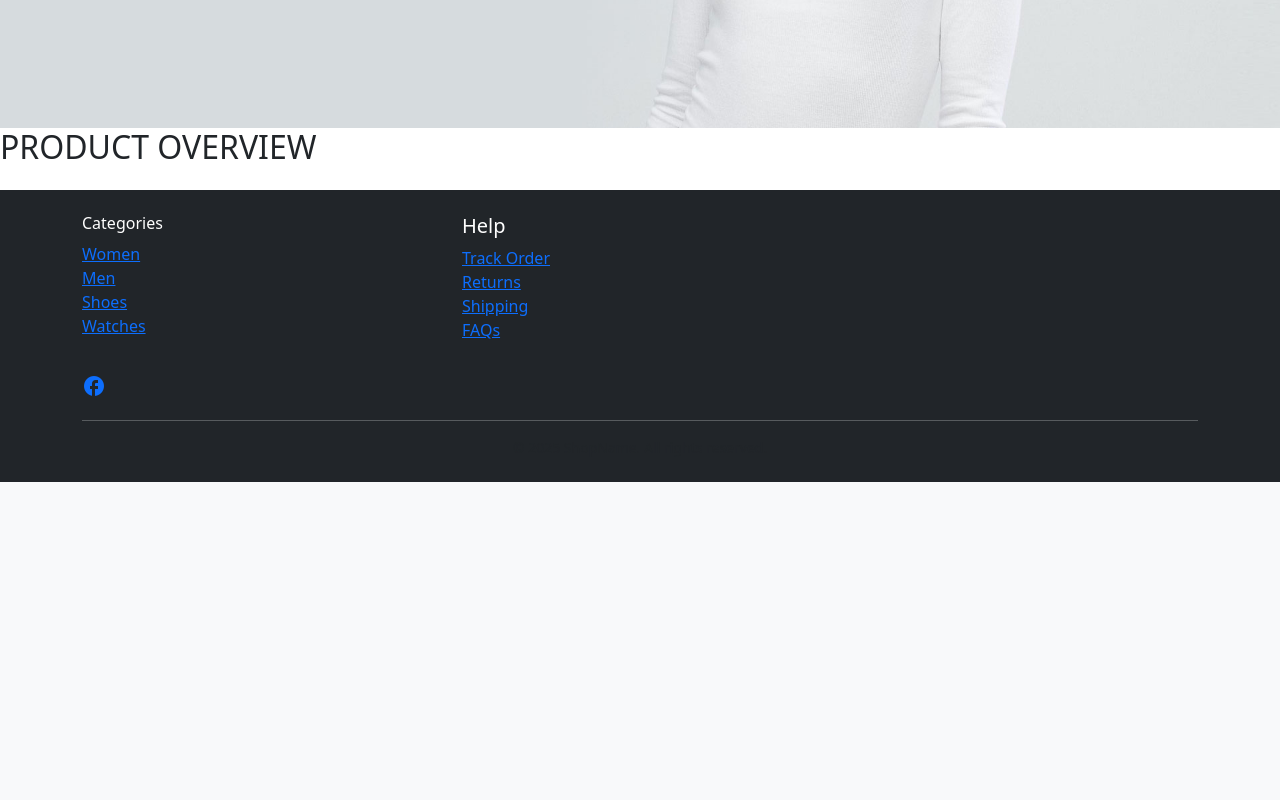
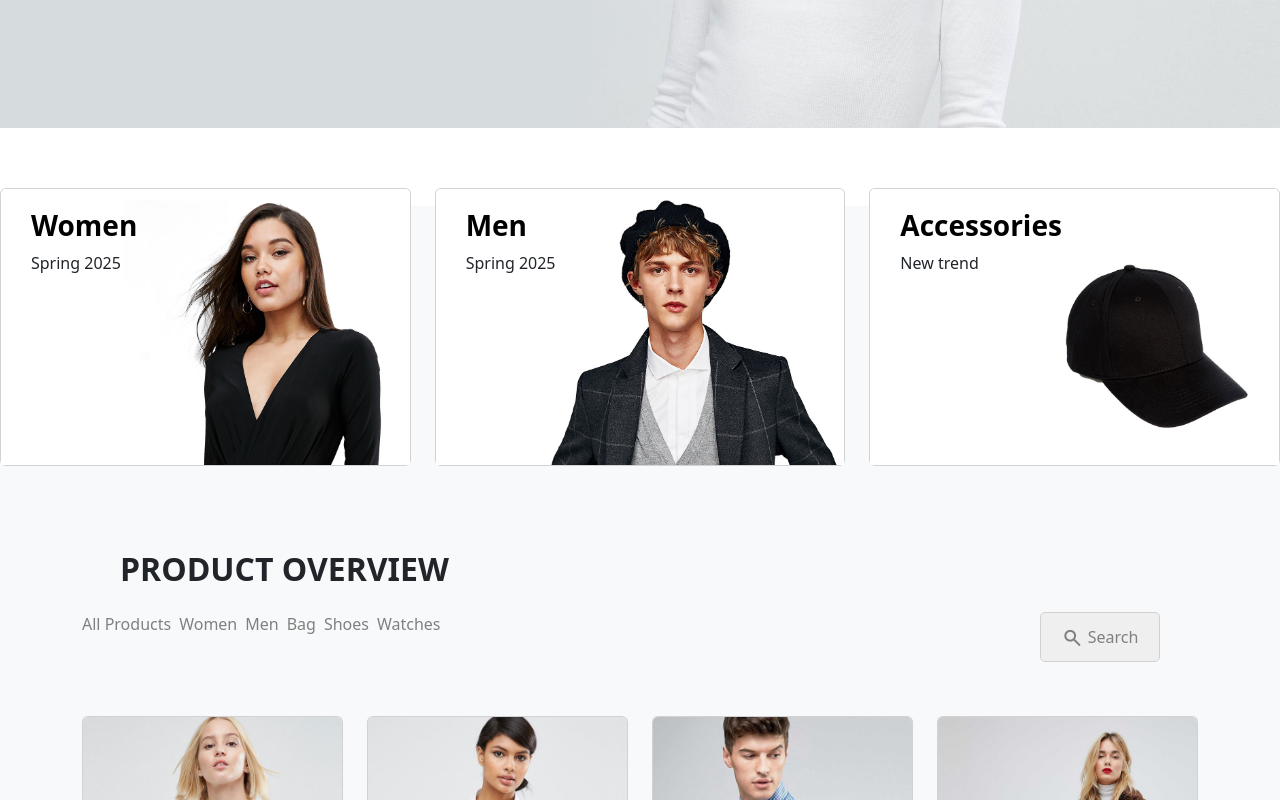
Before and after one commit to Linda-31/Dress-shop, a React (Create React App) app: page / in a window 1280 px wide. Shown: the part 600-1400 px from the top of the page. Before the commit the page ends 1082 px from the top, so only its background shows below. Built offline with nearby package versions, Linux system fonts and the light colour scheme.

Commit message:
added about page

```diff
--- a/package.json
+++ b/package.json
@@ -13,6 +13,7 @@
     "react": "^19.1.0",
     "react-dom": "^19.1.0",
     "react-hook-form": "^7.56.4",
+    "react-icons": "^5.5.0",
     "react-redux": "^9.2.0",
     "react-router-dom": "^7.6.1",
     "react-scripts": "5.0.1",
--- a/src/App.js
+++ b/src/App.js
@@ -11,12 +11,13 @@ import Header from './component/header';
 import Contact from './Pages/Contact';
 import 'bootstrap/dist/css/bootstrap.min.css';
 import 'bootstrap/dist/js/bootstrap.bundle.min.js';
+import Footer from './component/footer';
 
 function App() {
   return (
     <Router>
     <Header />
-       <Routes>
+            <Routes>
         <Route path="/" element={<Home />} />
         <Route path="/Signup" element={<Signup />} />
          <Route path="/login" element={<Login />} />
@@ -26,7 +27,8 @@ function App() {
         <Route path="/About" element={<About />} />
         <Route path="/Contact" element={<Contact />} />
       </Routes>
-    </Router>
+       <Footer />
+       </Router>
   );
 }
 
--- a/src/Pages/Home.js
+++ b/src/Pages/Home.js
@@ -1,14 +1,34 @@
 import React from 'react';
 import "../Styles/style.css";
+import Shop from '../Pages/Shop';
+import Blog from '../component/blog';
 import Slide from '../component/slide';
-import Footer from '../component/footer';
+
+const categories = [
+  {
+    name: "Women",
+    image: "../images/banner-01.jpg",
+    title: "Spring 2025",
+  },
+  {
+    name:"Men",
+    image: "../images/banner-02.jpg",
+    title: "Spring 2025",
+     },
+  {
+    name:"Accessories",
+    image: "../images/banner-03.jpg",
+    title: "New trend",
+  },
+
+];
 function Home () {
     return (
         <div>
          <Slide />
-         <h2 className="mb-4">PRODUCT OVERVIEW</h2>
-         <Footer />
-
+         <Blog categories={categories}/>
+         <h2 className="home-title">PRODUCT OVERVIEW</h2>
+         <Shop />
         </div>
     );
 }
--- a/src/Pages/Shop.js
+++ b/src/Pages/Shop.js
@@ -5,6 +5,8 @@ import { useEffect, useState } from 'react';
 
 function Shop() {
     const [products, setProducts] = useState([]);
+     const [showSearch, setShowSearch] = useState(false);
+  const toggleSearch = () => setShowSearch(!showSearch);
 
     useEffect(() => {
     axios.get("/Data/data.json")
@@ -15,7 +17,30 @@ function Shop() {
         console.error("Error fetching product data:", error);
       });
   }, []);
+    const handleClick = () => {
+    alert('product is added to the wishlist!');
+    console.log("Product is added to the wishlist");
+  };
+
     return(
+<>
+  <div className="container mt-4" style={{ marginBottom: '80px' }}>
+  <div className="d-flex gap-2 flex-wrap">
+    <a className= "shop-text" href="#electronics" >All Products</a>
+    <a className= "shop-text" href="#clothing" >Women</a>
+    <a className= "shop-text" href="#home-kitchen" >Men</a>
+    <a className= "shop-text" href="#books" >Bag</a>
+    <a className= "shop-text" href="#sports" >Shoes</a>
+    <a className= "shop-text" href="#sports" >Watches</a>
+    <button  className= "search" type="button" onClick={toggleSearch} ><span className="material-symbols-outlined custom-icon">search</span> Search  </button>
+      {showSearch && (
+
+        <input type="text" className="form-control mt-3"placeholder="Search..."/>
+      )}
+    </div>
+  </div>
+
+
     <div className="container mt-4">
      <div className="row">
         {products.map(product => (
@@ -23,21 +48,22 @@ function Shop() {
             <div className="card h-100">
             <div className="position-relative hover-container">
               <img src={product.image} className="card-img-top" alt={product.title} />
-               <div className="overlay">
+             <div className="overlay">
              <button className="btn btn-light">Quick View</button>
              </div>
              </div>
-              <div className="card-body">
-                <h5 className="card-title " style={{ color: 'grey', fontSize: '16px' }}>{product.title}</h5>
-                 <p className="card-text" style={{ color: 'grey', fontSize: '16px' }}><strong>${product.price}</strong></p>
-                             </div>
+            <div className="card-body">
+             <h5 className="card-title " style={{ color: 'grey', fontSize: '16px' }}>{product.title}</h5>
+            <span class="material-symbols-outlined favorite-icon" onClick={handleClick}>favorite</span>
+              <p className="card-text" style={{ color: 'grey', fontSize: '16px' }}><strong>${product.price}</strong></p>
+            </div>
             </div>
           </div>
         ))}
       </div>
     </div>
 
-
+</>
       );
 }
 export default Shop;
--- a/src/Styles/style.css
+++ b/src/Styles/style.css
@@ -1,5 +1,5 @@
 body, html {
-   height: 100%;
+  height: 100%;
   background-color: #f8f9fa;
   font-family: 'Segoe UI', sans-serif;
 }
@@ -76,12 +76,6 @@ font-weight: 600;
 }
 
 
-.custom-btn:hover {
-  background-color: #db892c;
-  border-color: #0056b3;
-  color: #fff;
-}
-
 .hover-container {
   overflow: hidden;
 }
@@ -103,3 +97,118 @@ font-weight: 600;
 .hover-container:hover .overlay {
   opacity: 1;
 }
+
+ul.list-unstyled li a.footer-link {
+ color:rgb(184, 177, 177);
+ font-size: 14px;
+ text-decoration: none;
+}
+ul.list-unstyled li a.footer-link:hover {
+ color:rgb(127, 157, 238);
+ }
+
+ .footer-text {
+  color:rgb(184, 177, 177);
+   font-size: 14px;
+ }
+ .footer-heading {
+  font-weight: bold;
+ }
+
+ .favorite-icon{
+  color:rgb(184, 177, 177);
+  cursor: pointer;
+  transition: color 0.3s ease;
+  position: absolute;
+  bottom: 40px;
+  right: 10px;
+ }
+.footer-box {
+  padding:40px;
+  position: relative;
+  top: 30px;
+}
+
+.input-underline {
+  border: none;
+  border-bottom: 2px solid #ccc;
+  background: transparent;
+  padding: 8px 4px;
+  width: 100%;
+  color: #fff;
+}
+
+.input-underline:focus {
+  outline: none;
+  border-bottom: 2px solid #007bff;
+}
+
+.banner .banner-title{
+  color:black;
+   font-weight: 800;
+   font-size: 28px;
+}
+
+.custom-card {
+  width:100%;
+  height: 350px;
+ border-radius: 8px;
+  margin-top:60px;
+
+}
+.custom-card :hover{
+  cursor:pointer;
+}
+.banner {
+  position:absolute;
+  top: 20px;
+  left:30px;
+}
+
+.home-title{
+  font-weight: 800;
+   margin-top:60px;
+  margin-left: 120px;
+}
+
+.shop-text {
+  color: grey;
+   font-size: 16px;
+   text-decoration: none;
+}
+.shop-text:hover{
+  color:black;
+  text-decoration: underline;
+}
+.search {
+  color: grey;
+  position:absolute;
+  right:120px;
+  padding:10px;
+  height:50px;
+  width:120px;
+  border: 1px solid rgb(211, 208, 208);
+  border-radius: 5px;
+
+
+  }
+.search:hover {
+  color: white;
+  background-color: rgb(31, 31, 226);
+
+}
+
+.custom-icon{
+   vertical-align: middle;
+   font-size: 22px;
+}
+
+.custom-icon:hover {
+  color: white;
+
+}
+
+.about-text {
+    color: grey;
+   font-size: 16px;
+}
--- /dev/null
+++ b/src/component/blog.js
@@ -0,0 +1,30 @@
+import React from 'react';
+import "../Styles/style.css";
+function Blog(props) {
+
+
+    return (
+    <>
+    <div className="row">
+   {props.categories.map((category, index)=> (
+        <div className="col-12 col-md-4 mb-4" key={index}>
+       <div className="card custom-card">
+            <img
+              src={category.image}
+              className="card-img-top"
+              alt={category.title}
+            />
+
+            <div className="banner">
+              <h5 className="banner-title">{category.name}</h5>
+              <p className="banner-text">{category.title}</p>
+            </div>
+
+          </div>
+        </div>
+      ))}
+    </div>
+    </>
+      );
+}
+export default Blog;
--- a/src/component/footer.js
+++ b/src/component/footer.js
@@ -1,7 +1,7 @@
 
 import React from 'react';
 import "../Styles/style.css";
-
+import { FaFacebook, FaInstagram,FaPinterest } from 'react-icons/fa';
 function Footer ()  {
   return (
     <div>
@@ -9,8 +9,8 @@ function Footer ()  {
       <div className="container">
         <div className="row">
 
-         <div className="col-6 col-md-4 mb-3 ">
-            <h6>Categories</h6>
+         <div className="col-6 col-md-3 mb-4 ">
+            <h6 className="footer-heading">CATEGORIES</h6>
             <ul className="list-unstyled">
               <li><a href="/" className="footer-link">Women</a></li>
               <li><a href="/shop" className="footer-link">Men</a></li>
@@ -18,8 +18,8 @@ function Footer ()  {
               <li><a href="/contact" className="footer-link">Watches</a></li>
             </ul>
           </div>
-          <div className="col-12 col-md-4 mb-3">
-            <h5>Help</h5>
+          <div className="col-12 col-md-3 mb-4">
+            <h6 className="footer-heading">HELP</h6>
              <ul className="list-unstyled ">
               <li><a href="/" className="footer-link">Track Order</a></li>
               <li><a href="/shop" className="footer-link">Returns</a></li>
@@ -27,14 +27,25 @@ function Footer ()  {
               <li><a href="/contact" className="footer-link">FAQs</a></li>
             </ul>
          </div>
-
-    <a href="https://facebook.com"><span className="material-icons">facebook</span></a>
+         <div className="col-12 col-md-3 mb-4">
+            <h6 className="footer-heading">GET IN TOUCH</h6>
+             <p className="footer-text">Any questions? Let us know in store at 8th floor, 379 Hudson St, New York, NY 10018 or call us on (+1) 96 716 6879</p>
+             <a href="https://facebook.com" target="_blank" rel="noopener noreferrer"  style={{ marginRight: '20px' }}><FaFacebook size={18} color="rgb(184, 177, 177)" /></a>
+             <a href="https://instagram.com" target="_blank" rel="noopener noreferrer"  style={{ marginRight: '20px' }}><FaInstagram size={18} color="rgb(184, 177, 177)" /></a>
+             <a href="https://pinterest.com" target="_blank" rel="noopener noreferrer"  style={{ marginRight: '20px' }}><FaPinterest size={18} color="rgb(184, 177, 177)" /> </a>
+         </div>
+       <div className="col-12 col-md-3 mb-4">
+           <div className="container ">
+           <h6 className="footer-heading">NEWSLETTER</h6>
+          <input className="input" type="email"placeholder="email@example.com"required/>
+          <button type="submit" className="btn btn-primary">Subscribe </button>
+          </div>
 
         </div>
-        <hr className="border-light" />
-        <div className="text-center text-muted small">
-          &copy; {new Date().getFullYear()} ShopName. All rights reserved.
-        </div>
+      </div>
+       </div>
+       <div className='footer-box'>
+      < p className="footer-text text-center"> Copyright ©2025 All rights reserved.Made by  <span style={{ color: 'blue' }}> Colorlib </span> Colorlib & distributed by  <span style={{ color: 'blue' }}> ThemeWagon </span></p>
       </div>
     </footer>
     </div>
```
Also changed, not shown: src/Pages/About.js (+44 -1 lines), 1 other file (tests, documents, lock files or other folders).
